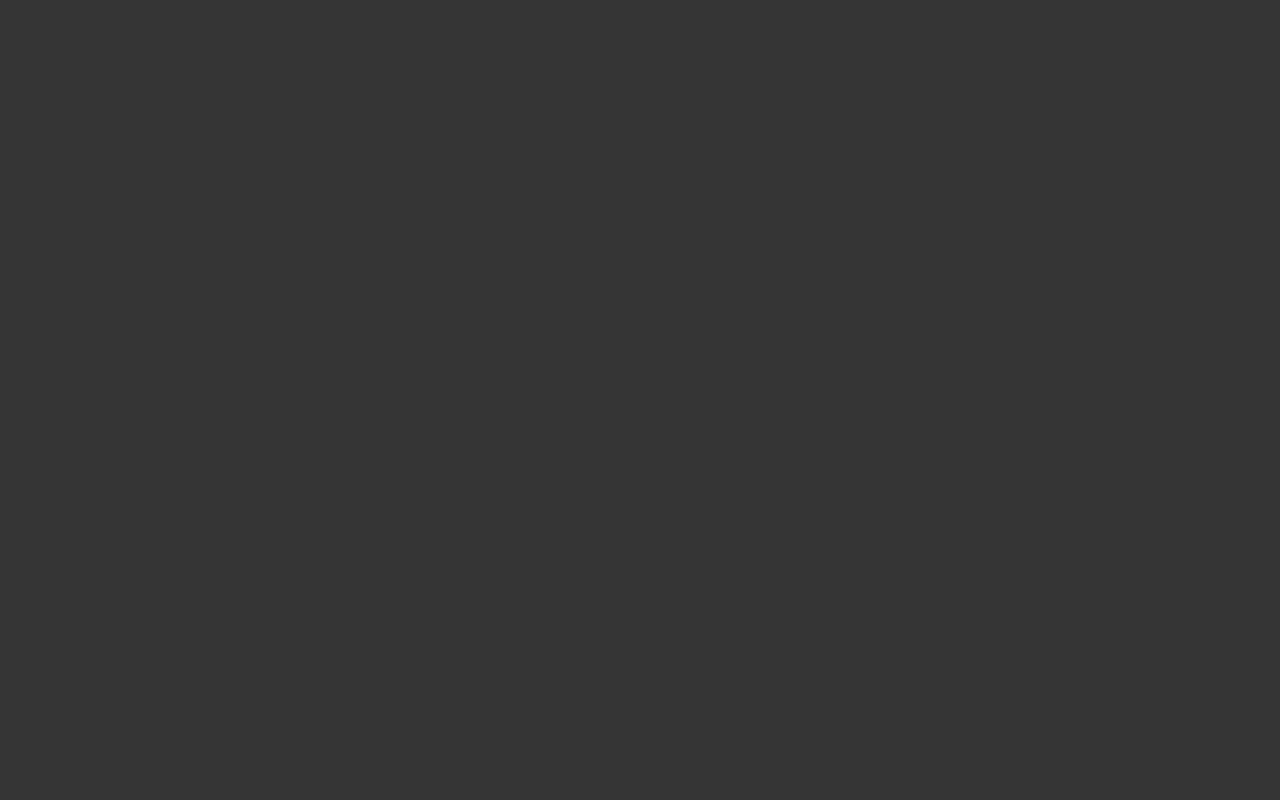
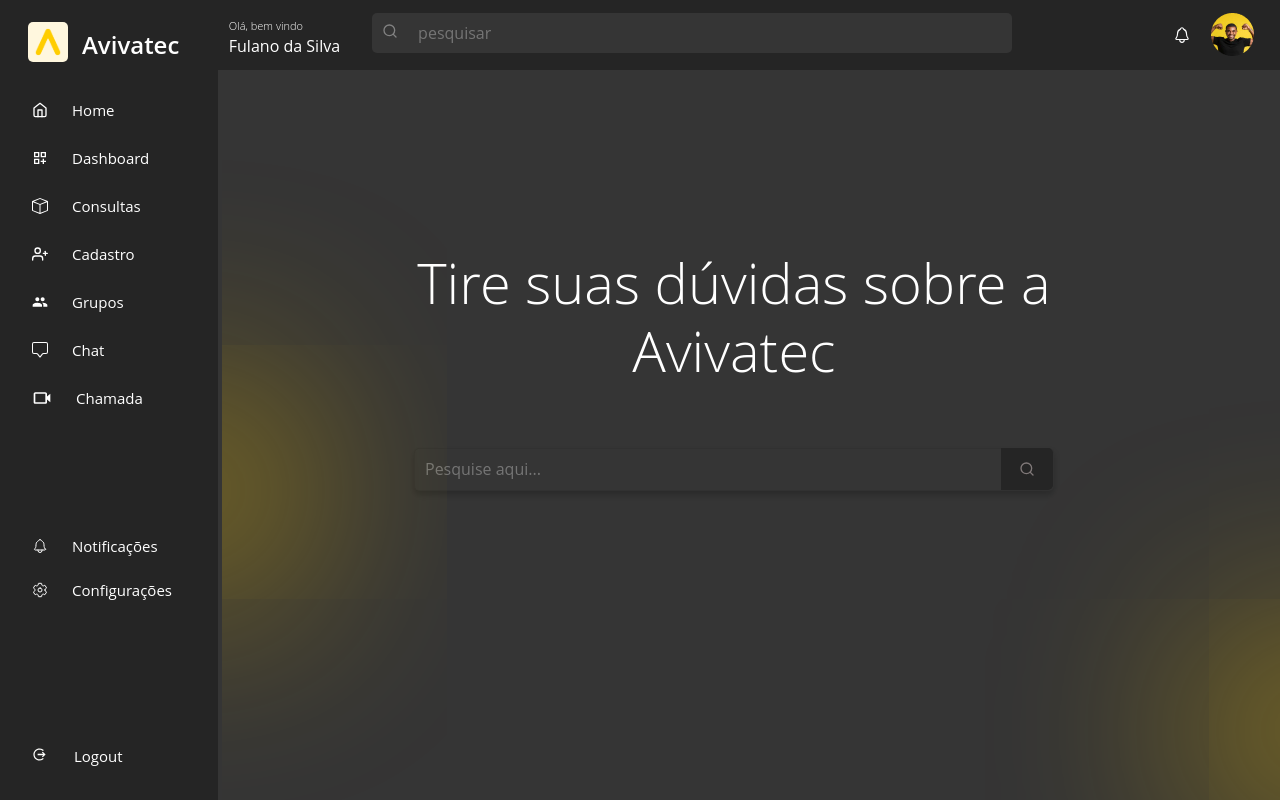
Before and after one commit to 1thiagoCRUZ/fabrica_de_projetos, a React (Create React App) app: page /consultas in a window 1280 px wide. Before the commit this address had no page. Built offline with nearby package versions, Linux system fonts and the light colour scheme; sample sign-in values are in the browser's storage.

Commit message:
Criação da página de consultas

```diff
--- a/src/App.js
+++ b/src/App.js
@@ -10,12 +10,13 @@ import Profile from "./pages/Profile";
 import { ToastContainer, toast } from "react-toastify";
 import 'react-toastify/dist/ReactToastify.css'
 import Notes from "./pages/Notes";
+import Consultas from "./pages/Consultas";
 
 function App() {
   return (
     <AuthProvider>
       <Router>
-      <ToastContainer position="bottom-right" autoClose={3000} hideProgressBar={false} theme="colored" />
+        <ToastContainer position="bottom-right" autoClose={3000} hideProgressBar={false} theme="colored" />
         <Routes>
           <Route exact path="/login" element={<LoginForm />} />
 
@@ -25,6 +26,16 @@ function App() {
               <Sidebar />
               <Container customClass="min-height">
                 <Notes />
+              </Container>
+            </ProtectedRoute>
+          } />
+
+          <Route path="/consultas" element={
+            <ProtectedRoute>
+              <Navbar />
+              <Sidebar />
+              <Container customClass="min-height">
+                <Consultas />
               </Container>
             </ProtectedRoute>
           } />
--- a/src/components/layout/nav/Sidebar.js
+++ b/src/components/layout/nav/Sidebar.js
@@ -23,7 +23,6 @@ function Sidebar() {
                 </header>
 
                 <nav>
-                    {/* Colocar o Link aqui na Nav */}
 
                     <ul className={styles.sidebar_list}>
                         <li className={styles.item}>
@@ -44,11 +43,12 @@ function Sidebar() {
                         </li>
 
                         <li className={styles.item}>
-                            {/* Colocar o Link aqui na Nav */}
+                            <Link to="/consultas">
                                 <span className={styles.btn_item}>
                                     <BsBox />
                                     <span>Consultas</span>
                                 </span>
+                            </Link>
                         </li>
 
                         <li className={styles.item}>
@@ -78,7 +78,7 @@ function Sidebar() {
                         <li className={styles.item}>
                             {/* Colocar o Link aqui na Nav */}
                             <span className={styles.btn_item}>
-                                <BiVideo className={styles.icone_video}/>
+                                <BiVideo className={styles.icone_video} />
                                 <span>Chamada</span>
                             </span>
                         </li>
--- a/src/components/notes/get_notes/GetNotes.js
+++ b/src/components/notes/get_notes/GetNotes.js
@@ -1,7 +1,8 @@
 import { useEffect } from "react";
 import { useState } from "react"
-
+import styles from './GetNotes.module.css'
 import loading_svg from '../../../img/loading.svg'
+import { IoMdMore } from "react-icons/io";
 
 function GetNotes() {
     const [notes, setNotes] = useState([]);
@@ -46,18 +47,27 @@ function GetNotes() {
     }
 
     return (
-        <div>
+        <div className={styles.note_container}>
             {notes.length > 0 ? (
-                <ul>
+                <ul className={styles.ul_note}>
                     {notes.map((note) => (
-                        <li key={note.id}>
-                            <div>COR</div>
+                        <li key={note.id} className={styles.note_card}>
+                            <div className={styles.color_container}></div>
 
-                            <div>
-                                <h3>{note.title_note}</h3>
+                            <div className={styles.card_header}>
+                                <span>
+                                    <div className={styles.note_title_container}>
+                                        <h3 className={styles.note_title}>{note.title_note}</h3>
+                                    </div>
+                                </span>
+                                <span>
+                                    <IoMdMore />
+                                </span>
                             </div>
 
-                            <p>{note.description_note}</p>
+
+
+                            <p className={styles.note_description}>{note.description_note}</p>
                         </li>
                     ))}
                 </ul>
--- a/src/components/notes/get_notes/GetNotes.module.css
+++ b/src/components/notes/get_notes/GetNotes.module.css
@@ -0,0 +1,60 @@
+.note_container {
+    margin-top: 20px;
+    padding-right: 18px;
+}
+
+.ul_note {
+    list-style: none;
+    padding: 0;
+    margin: 0;
+    display: grid;
+    gap: 20px;
+    grid-template-columns: repeat(auto-fill, minmax(272px, 1fr));
+}
+
+
+.note_card {
+    width: 23vw;
+    background-color: #252525;
+    box-shadow: 0 4px 6px rgba(0, 0, 0, 0.1);
+    border-radius: 5px;
+    padding: 20px;
+    transition: transform 0.3s ease, box-shadow 0.3s ease;
+}
+.card_header {
+    display: flex;
+    justify-content: space-between;
+    align-items: center;
+}
+
+.card_header svg {
+    font-size: 22px;
+}
+
+.note_card:hover {
+    transform: translateY(-5px);
+    box-shadow: 0 6px 10px rgba(0, 0, 0, 0.15);
+}
+
+.color_container {
+    width: 20.2vw;
+    height: 89px;
+    background-color: #FF3B30;
+    border-radius: 5px;
+}
+
+.note_title_container {
+    margin-top: 20px;
+}
+
+.note_title {
+    font-size: 23px;
+    font-weight: lighter;
+    color: #fff;
+}
+
+.note_description {
+    font-size: 1em;
+    color: #6F6F6F;
+    margin: 10px 0;
+}
--- a/src/components/notes/modal_notes/ModalNotes.js
+++ b/src/components/notes/modal_notes/ModalNotes.js
@@ -41,7 +41,7 @@ function ModalNotes({ show, handleClose }) {
             const data = await response.json();
             console.log('Nota criada com sucesso: ', data);
             handleClose();
-            toast.success('Task criada com sucesso!', {
+            toast.success('Nota criada com sucesso!', {
                 style: {
                     backgroundColor: '#252525',
                     color: '#fff',
--- /dev/null
+++ b/src/pages/Consultas.js
@@ -0,0 +1,31 @@
+import { FiSearch } from 'react-icons/fi'
+import styles from './Consultas.module.css'
+
+function Consultas() {
+    return (
+        <main className={styles.main}>
+            <span className={styles.section}>
+                <div className={styles.bolinha_1}>
+
+                </div>
+                <div className={styles.consultas_container}>
+                    <div className={styles.h1_consultas_container}>
+                        <h1>Tire suas dúvidas sobre a<br /> <span className={styles.highlight}>Avivatec</span></h1>
+                    </div>
+                    <div className={styles.search_container_consulta}>
+                        <input type="text" placeholder="Pesquise aqui..." className={styles.search_input_consultas} />
+                        <span className={styles.icon}>
+                            <FiSearch />
+                        </span>
+                    </div>
+                </div>
+
+                <div className={styles.bolinha_2}>
+
+                </div>
+            </span>
+        </main>
+    )
+}
+
+export default Consultas
--- /dev/null
+++ b/src/pages/Consultas.module.css
@@ -0,0 +1,116 @@
+.main {
+    margin-top: 20px;
+    margin-right: 6px;
+    overflow: hidden;
+    position: fixed;
+    left: 15vw;
+    padding-left: 30px;
+}
+
+
+.consultas_container {
+    display: flex;
+    flex-direction: column;
+    align-items: center;
+    justify-content: center;
+    height: 70vh;
+    width: 80vw;
+    margin: 0;
+    padding: 0;
+    box-sizing: border-box;
+}
+
+.consultas_container h1 {
+    font-size: 3.5em;
+    font-weight: lighter;
+    color: #fff;
+    text-align: center;
+    line-height: 1.2;
+}
+
+.h1_consultas_container {
+    margin-bottom: 5vw;
+}
+
+.search_container_consulta {
+    height: 43px;
+    display: flex;
+    align-items: center;
+    width: 50vw;
+    background-color: #353535;
+    border-radius: 5px;
+    color: #828282;
+    border: solid 1px #303030b7;
+    justify-content: center;
+    box-shadow: 0 4px 6px rgba(0, 0, 0, 0.2);
+    transition: box-shadow 0.3s ease;
+    border-radius: 5px;
+}
+
+.search_container_consulta:hover {
+    box-shadow: 0 6px 10px rgba(0, 0, 0, 0.3);
+}
+
+.search_input_consultas {
+    background-color: transparent;
+    border: none;
+    padding: 10px;
+    font-size: 16px;
+    outline: none;
+    flex: 1;
+    color: #828282;
+}
+
+.icon {
+    display: flex;
+    align-items: center;
+    justify-content: center;
+    background-color: #252525;
+    color: #807979;
+    height: 42px;
+    border-top-right-radius: 5px;
+    border-bottom-right-radius: 5px;
+    width: 52px;
+    text-align: center;
+    cursor: pointer;
+}
+
+
+.highlight {
+    display: inline-block;
+}
+
+
+.bolinha_1, .bolinha_2 {
+    width: 40px;
+    height: 40px;
+    background-color: #ffcc0044;
+    border: none;
+    border-radius: 50%;
+    position: absolute;
+    box-shadow: 0 0 200px 100px rgba(255, 204, 0, 0.4);
+}
+
+
+.bolinha_1 {
+    top: 50%;
+    left: -50px;
+    transform: translateY(-50%);
+}
+
+
+.bolinha_2 {
+    top: 80%;
+    right: -50px;
+    transform: translateY(-50%);
+}
+
+
+.section {
+    display: flex;
+    flex-direction: row;
+    position: relative;
+    overflow: hidden;
+    height: 100vh;
+    width: 83vw;
+}
--- a/src/pages/Profile.module.css
+++ b/src/pages/Profile.module.css
@@ -3,6 +3,6 @@
     margin-right: 6px;
     overflow: hidden;
     position: fixed;
-    left: 18.5vw;
+    left: 17.5vw;
     padding-left: 30px;
 }
```
Lines whose indentation alone changed are shown as unchanged.
